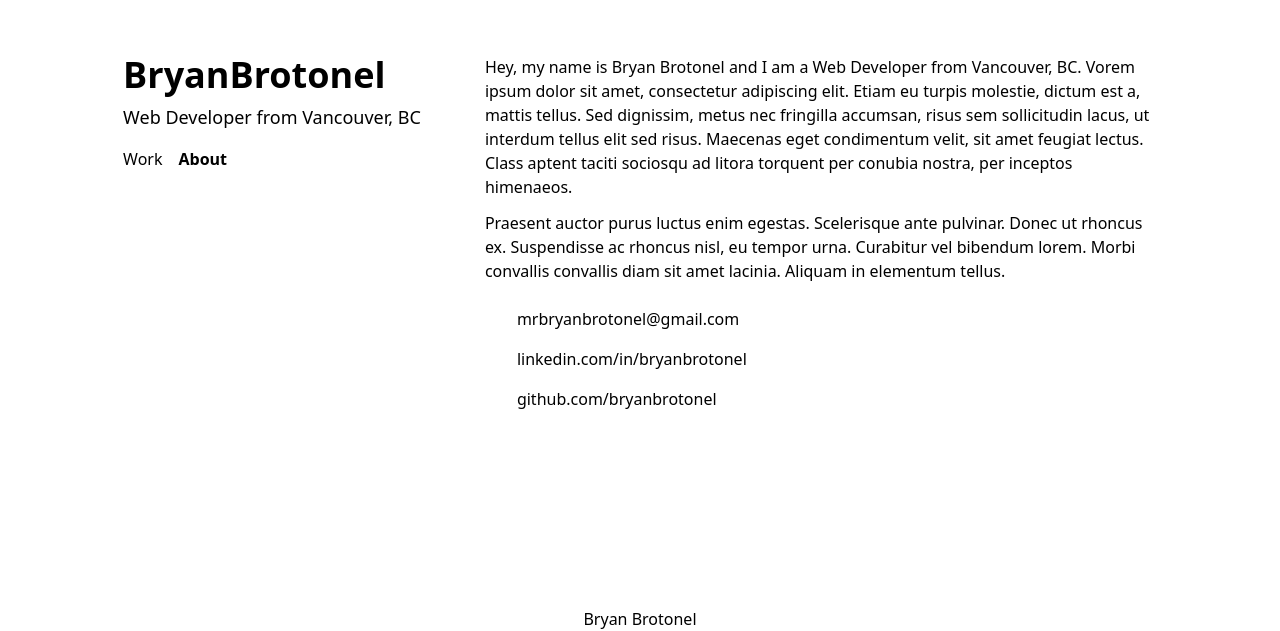
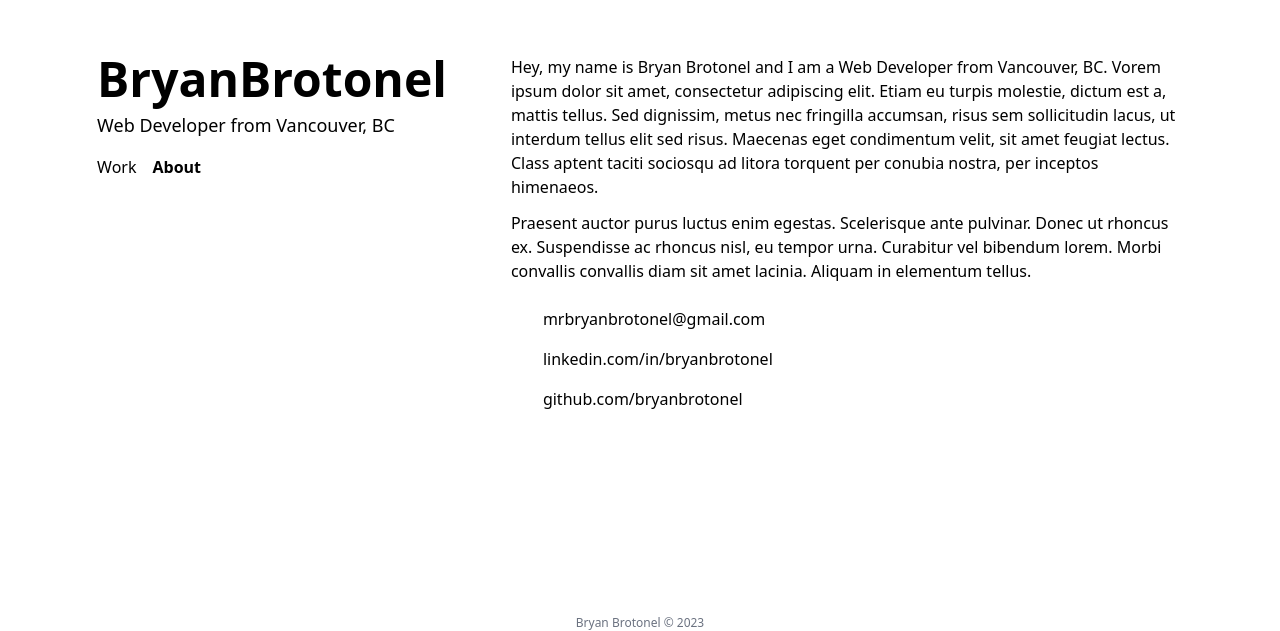
Before and after one commit to bryanbrotonel/me, a Next.js app: page /about in a window 1280 px wide. Shown: the part 169-800 px from the top of the page. Built offline with nearby package versions, Linux system fonts and the light colour scheme; some icons are missing.

Commit message:
Added mobile navbar and navmenu

```diff
--- a/components/layout.tsx
+++ b/components/layout.tsx
@@ -11,6 +11,10 @@ export default function Layout({
   children: React.ReactNode;
   home?: boolean;
 }) {
+  const date = new Date();
+  const year = date.getFullYear();
+  const footerLabel = `Bryan Brotonel © ${year}`;
+
   return (
     <div>
       <Head>
@@ -25,9 +29,9 @@ export default function Layout({
         <meta name="og:title" content={siteTitle} />
         <meta name="twitter:card" content="summary_large_image" />
       </Head>
-      <div className="flex flex-col h-screen">
+      <div className="flex flex-col h-screen md:px-4 xl:px-0">
         <div className="flex flex-grow flex-col md:flex-row md:justify-center md:gap-16 md:pt-56">
-          <div className="mb-12 md:mb-auto md:sticky md:top-56">
+          <div className="mb-6 md:mb-auto sticky top-0 md:top-56">
             <Navbar />
           </div>
           <div className="flex-grow md:w-1/2 md:max-w-2xl">
@@ -35,8 +39,8 @@ export default function Layout({
           </div>
         </div>
         <footer className="mt-auto">
-          <div className="mt-12 text-center">
-            <span>Bryan Brotonel</span>
+          <div className="mt-12 text-center text-xs text-gray-500">
+            <span>{footerLabel}</span>
           </div>
         </footer>
       </div>
--- /dev/null
+++ b/components/navMenu.tsx
@@ -0,0 +1,30 @@
+import React from 'react';
+import Link from 'next/link';
+import { Cross } from 'akar-icons';
+
+export default function NevMenu({ toggle }: { toggle: () => void }) {
+  const LinkItem = ({ href, children }) => {
+    return (
+      <Link href={href} onClick={toggle} className="text-xl text-white">
+        {children}
+      </Link>
+    );
+  };
+  return (
+    <div className="fixed z-50 inset-0 space-y-2 bg-black">
+      <div className="text-right p-4">
+        <button onClick={toggle}>
+          <Cross className="text-white" strokeWidth={2.5} size={20} />
+        </button>
+      </div>
+      <div className="space-y-2 px-8">
+        <div>
+          <LinkItem href="/work">Work</LinkItem>
+        </div>
+        <div>
+          <LinkItem href="/about">About</LinkItem>
+        </div>
+      </div>
+    </div>
+  );
+}
--- a/components/navbar.tsx
+++ b/components/navbar.tsx
@@ -1,14 +1,29 @@
-import React from 'react';
+import React, { useState } from 'react';
+import { ThreeLineHorizontal } from 'akar-icons';
+import NavMenu from './navMenu';
 import ActiveLink from './activeLink';
+import Link from 'next/link';
 
 export default function Navbar() {
+  const [isNavMenuOpen, setIsNavMenuOpen] = useState(false);
+  const toggleNavMenu = () => {
+    setIsNavMenuOpen(!isNavMenuOpen);
+  };
+
   return (
-    <div className="w-auto flex flex-col space-y-4 items-center lg:items-start">
-      <div className="space-y-2 text-center lg:text-start">
-        <h1 className="text-4xl font-bold">BryanBrotonel</h1>
-        <h2 className="text-lg">Web Developer from Vancouver, BC</h2>
+    <div className="w-auto flex md:flex-col justify-between p-4 md:p-0 md:space-y-4 items-start bg-white border-b-2 border-slate-100 md:border-0">
+      <div className="space-y-1 md:space-y-2 md:p-0">
+        <div className="w-fit">
+          <Link href="/work">
+            <h1 className="text-xl md:text-5xl font-bold">BryanBrotonel</h1>
+          </Link>
+        </div>
+        <h2 className="text-sm md:text-lg">Web Developer from Vancouver, BC</h2>
       </div>
-      <div className="flex gap-4">
+      <div className="block md:hidden" onClick={toggleNavMenu}>
+        <ThreeLineHorizontal strokeWidth={2.5} size={20} />
+      </div>
+      <div className="hidden md:flex gap-4">
         <ActiveLink
           activeClassName="font-bold"
           activePathnames={['/work', '/']}
@@ -20,6 +35,7 @@ export default function Navbar() {
           About
         </ActiveLink>
       </div>
+      {isNavMenuOpen && <NavMenu toggle={toggleNavMenu} />}
     </div>
   );
 }
```
